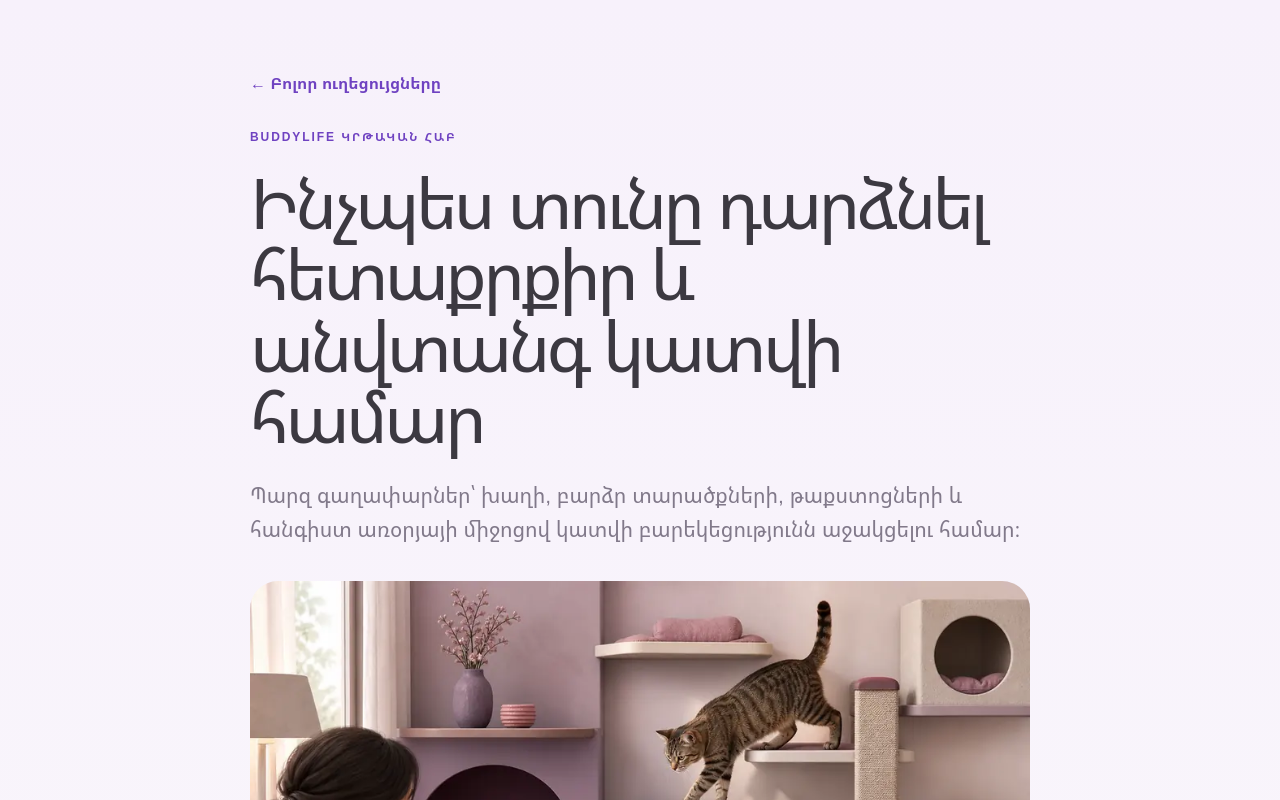
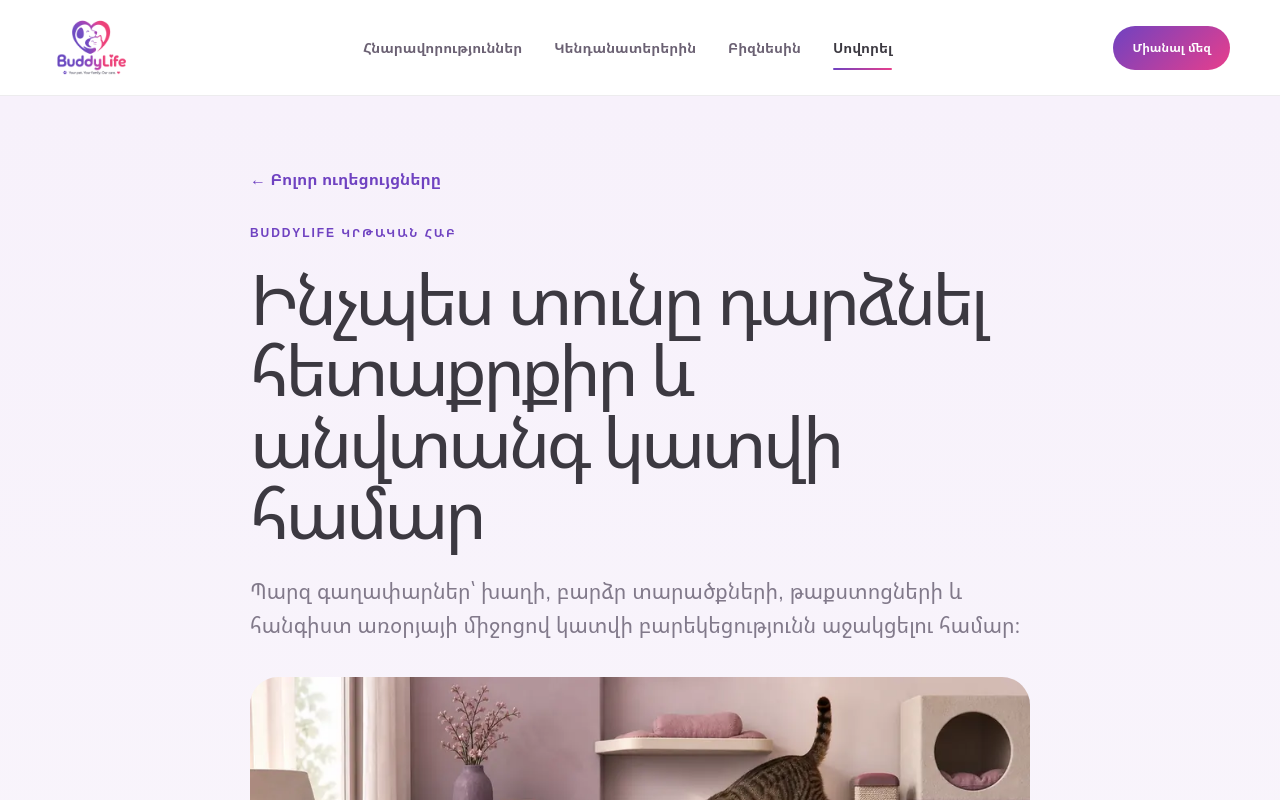
Before and after one commit to Khachvan/Buddylife, a Next.js app: page /learn/indoor-cat-enrichment in a window 1280 px wide. Shown: the top 800 px of the page. Built offline with nearby package versions, Linux system fonts and the light colour scheme.

Commit message:
Keep navigation visible on Learn articles

```diff
--- a/app/globals.css
+++ b/app/globals.css
@@ -906,6 +906,12 @@ footer {
 .articlePage {
   padding: 72px 0 110px;
   background: linear-gradient(180deg, #f7f1fb, var(--cream));
+}
+.articleNav {
+  background: white;
+}
+.articleNav .buttonSmall {
+  text-decoration: none;
 }
 .articleShell {
   width: min(780px, calc(100% - 40px));
--- /dev/null
+++ b/app/learn/[slug]/article-header.tsx
@@ -0,0 +1,66 @@
+"use client";
+
+import Image from "next/image";
+import Link from "next/link";
+import { Menu, X } from "lucide-react";
+import { useEffect, useState } from "react";
+
+const links = [
+  ["/features", "Հնարավորություններ"],
+  ["/pet-parents", "Կենդանատերերին"],
+  ["/for-business", "Բիզնեսին"],
+  ["/learn", "Սովորել"],
+] as const;
+
+export default function ArticleHeader() {
+  const [mobileOpen, setMobileOpen] = useState(false);
+
+  useEffect(() => {
+    if (!mobileOpen) return;
+    const scrollY = window.scrollY;
+    document.documentElement.classList.add("menuOpen");
+    document.body.style.position = "fixed";
+    document.body.style.top = `-${scrollY}px`;
+    document.body.style.width = "100%";
+    return () => {
+      document.documentElement.classList.remove("menuOpen");
+      document.body.style.position = "";
+      document.body.style.top = "";
+      document.body.style.width = "";
+      window.scrollTo(0, scrollY);
+    };
+  }, [mobileOpen]);
+
+  return (
+    <header className="nav shell articleNav">
+      <Link className="brand" href="/" aria-label="BuddyLife գլխավոր էջ">
+        <Image src="/buddylife-logo-clean.webp" alt="BuddyLife" width={132} height={132} priority />
+      </Link>
+      <nav className="navLinks" aria-label="Գլխավոր նավարկում">
+        {links.map(([href, label]) => (
+          <Link key={href} href={href} className={href === "/learn" ? "active" : ""} aria-current={href === "/learn" ? "page" : undefined}>
+            {label}
+          </Link>
+        ))}
+      </nav>
+      <div className="navRight">
+        <Link className="button buttonSmall" href="/?join=parent">Միանալ մեզ</Link>
+        <button className="mobileMenuButton" aria-label="Բացել ընտրացանկը" aria-expanded={mobileOpen} onClick={() => setMobileOpen(true)}>
+          <Menu size={22} />
+        </button>
+      </div>
+      {mobileOpen && (
+        <div className="mobileDrawer">
+          <button className="drawerClose" aria-label="Փակել ընտրացանկը" onClick={() => setMobileOpen(false)}><X /></button>
+          <Image src="/buddylife-logo-clean.webp" alt="BuddyLife" width={120} height={120} />
+          <nav aria-label="Շարժական նավարկում">
+            {links.map(([href, label]) => (
+              <Link key={href} href={href} className={href === "/learn" ? "active" : ""}>{label}</Link>
+            ))}
+          </nav>
+          <Link className="button" href="/?join=parent">Միանալ մեզ</Link>
+        </div>
+      )}
+    </header>
+  );
+}
--- a/app/learn/[slug]/page.tsx
+++ b/app/learn/[slug]/page.tsx
@@ -1,7 +1,9 @@
 import type { Metadata } from "next";
 import Image from "next/image";
+import Link from "next/link";
 import { notFound } from "next/navigation";
 import ArticleShare from "./article-share";
+import ArticleHeader from "./article-header";
 
 const articles = {
   "preventive-care": {
@@ -79,10 +81,12 @@ export default async function LearnArticle({ params }: { params: Promise<{ slug:
     keywords: "կենդանիների խնամք, կենդանիների խորհուրդներ, BuddyLife Armenia",
   };
   return (
-    <main className="articlePage">
+    <>
+      <ArticleHeader />
+      <main className="articlePage" id="main-content">
         <script type="application/ld+json" dangerouslySetInnerHTML={{ __html: JSON.stringify(schema).replace(/</g, "\\u003c") }} />
         <article className="articleShell">
-        <a className="articleBack" href="/learn">← Բոլոր ուղեցույցները</a>
+          <Link className="articleBack" href="/learn">← Բոլոր ուղեցույցները</Link>
           <p className="eyebrow">BUDDYLIFE ԿՐԹԱԿԱՆ ՀԱԲ</p>
           <h1>{article.title}</h1>
           <p className="articleDeck">{article.description}</p>
@@ -99,5 +103,6 @@ export default async function LearnArticle({ params }: { params: Promise<{ slug:
           <ArticleShare title={article.title} url={`https://buddylife.am/learn/${slug}`} />
         </article>
       </main>
+    </>
   );
 }
```
Lines whose indentation alone changed are shown as unchanged.
